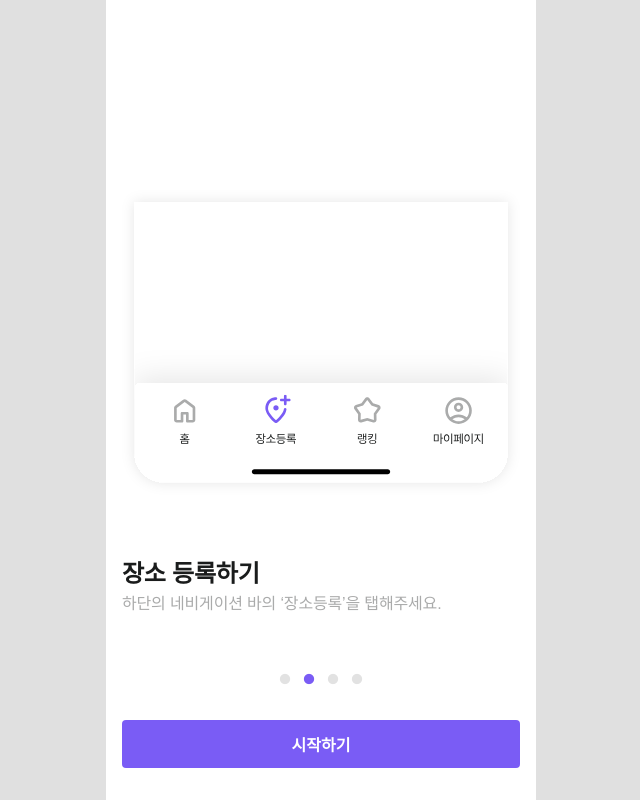
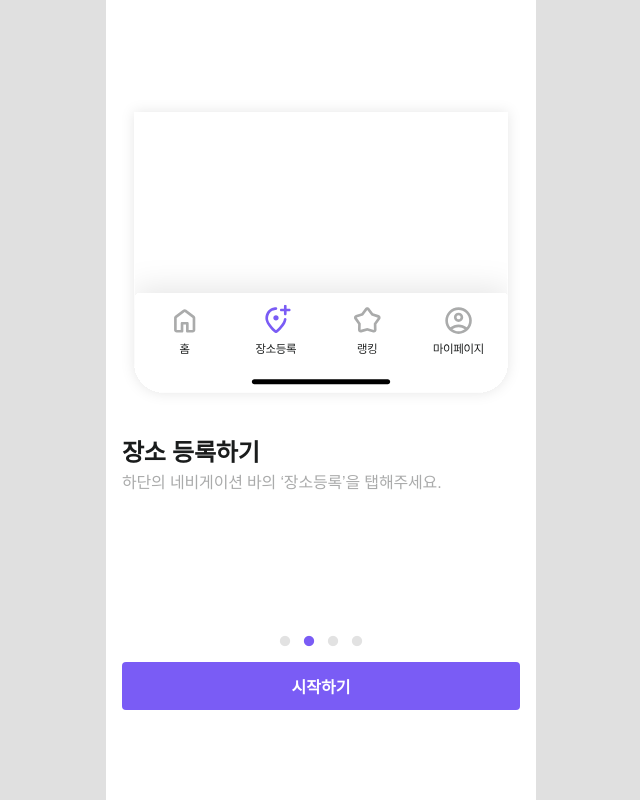
Before and after one commit to aaahyesu/urdego_fe, a Next.js app: page / in a window 1280 px wide. Shown: the whole page, without its empty margins (319-959 px from the left). Built offline with nearby package versions, Linux system fonts and the light colour scheme.

Commit message:
style: 온보딩 겹치는 문제 해결

```diff
--- a/app/onBoarding.styles.ts
+++ b/app/onBoarding.styles.ts
@@ -34,7 +34,7 @@ export const SlideContainer = styled.div`
 
   .slick-dots {
     position: fixed;
-    bottom: 110px;
+    bottom: 148px;
     width: 100%;
     left: 50%;
     transform: translateX(-50%);
@@ -56,19 +56,19 @@ export const SlideContainer = styled.div`
 `;
 
 export const SlideContent = styled.div`
-  display: fixed;
+  display: flex;
   width: 100%;
   flex-direction: column;
   align-items: center;
   justify-content: flex-start; // 상단 정렬로 변경
   text-align: center;
-  padding: 80px 0 0 0; // 상단 패딩만 지정
+  padding-top: 40px;
   height: 100%; // 전체 높이 사용
 `;
 
 export const ImageWrapper = styled.div<{ $isSecondSlide?: boolean }>`
   width: 100%;
-  padding-top: ${({ $isSecondSlide }) => ($isSecondSlide ? '110px' : '0')};
+  padding-top: ${({ $isSecondSlide }) => ($isSecondSlide ? '60px' : '0')};
 `;
 
 export const TextWrapper = styled.div<{ $isFirstSlide?: boolean }>`
@@ -82,7 +82,7 @@ export const TextWrapper = styled.div<{ $isFirstSlide?: boolean }>`
 `;
 
 export const SlideTitle = styled.h2`
-  padding-top: 61px;
+  padding-top: 30px;
   font-size: 24px;
   font-weight: 700;
   line-height: 150%;
@@ -100,23 +100,30 @@ export const SlideDescription = styled.p`
 
 export const SlideImage = styled(Image)`
   width: 100%;
-  max-height: 400px;
+
+  max-height: 350px;
   height: 100%;
   object-fit: contain;
 `;
 
 export const ButtonContainer = styled.div`
   position: fixed;
-  bottom: 0;
+  display: flex;
+  justify-content: center;
+  align-items: center;
+
+  width: 100%;
+  min-width: 375px;
+  max-width: 430px;
+  margin: 0 auto;
+
+  bottom: 78px;
   left: 50%;
-  display: flex;
   transform: translateX(-50%);
-  width: 100%;
-  min-width: 340px;
-  max-width: 430px;
-  height: 80px;
-  justify-content: space-evenly;
-  align-items: flex-start;
-  padding: 0 16px;
-  z-index: 100;
+  padding: 12px 16px;
+
+  background: transparent;
+
+  box-sizing: border-box;
+  z-index: 10;
 `;
```
